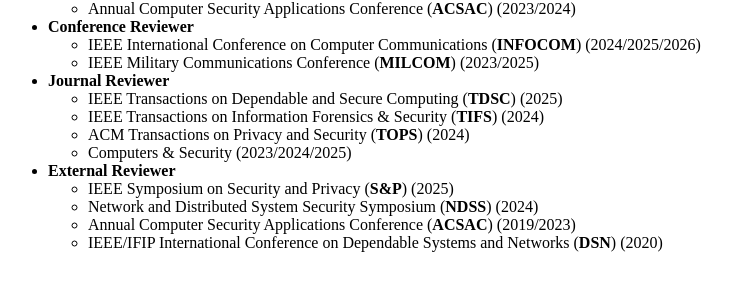
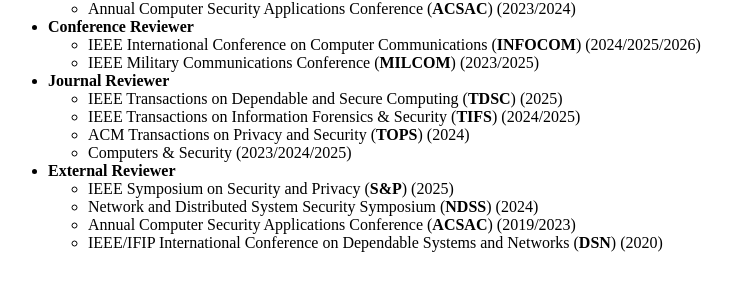
Before and after one commit to YunlongXing/yunlongxing.github.io, a Jekyll site: the page built from _pages/includes/others.md, in a window 1280 px wide. Shown: the part 445-736 px from the top of the page, without its empty margins (0-755 px from the left). Built offline with Jekyll 4.4.1, drawn with Linux system fonts in a browser that asks for light colours; our own code applies the rules of GitHub Pages for plain Markdown files.

Commit message:
Update TIFS review year from 2024 to 2024/2025

```diff
--- a/_pages/includes/others.md
+++ b/_pages/includes/others.md
@@ -7,7 +7,7 @@
   - IEEE Military Communications Conference (**MILCOM**) (2023/2025)
 - **Journal Reviewer**
   - IEEE Transactions on Dependable and Secure Computing (**TDSC**) (2025)
-  - IEEE Transactions on Information Forensics & Security (**TIFS**) (2024)
+  - IEEE Transactions on Information Forensics & Security (**TIFS**) (2024/2025)
   - ACM Transactions on Privacy and Security (**TOPS**) (2024)
   - Computers & Security (2023/2024/2025)
 - **External Reviewer**
```
